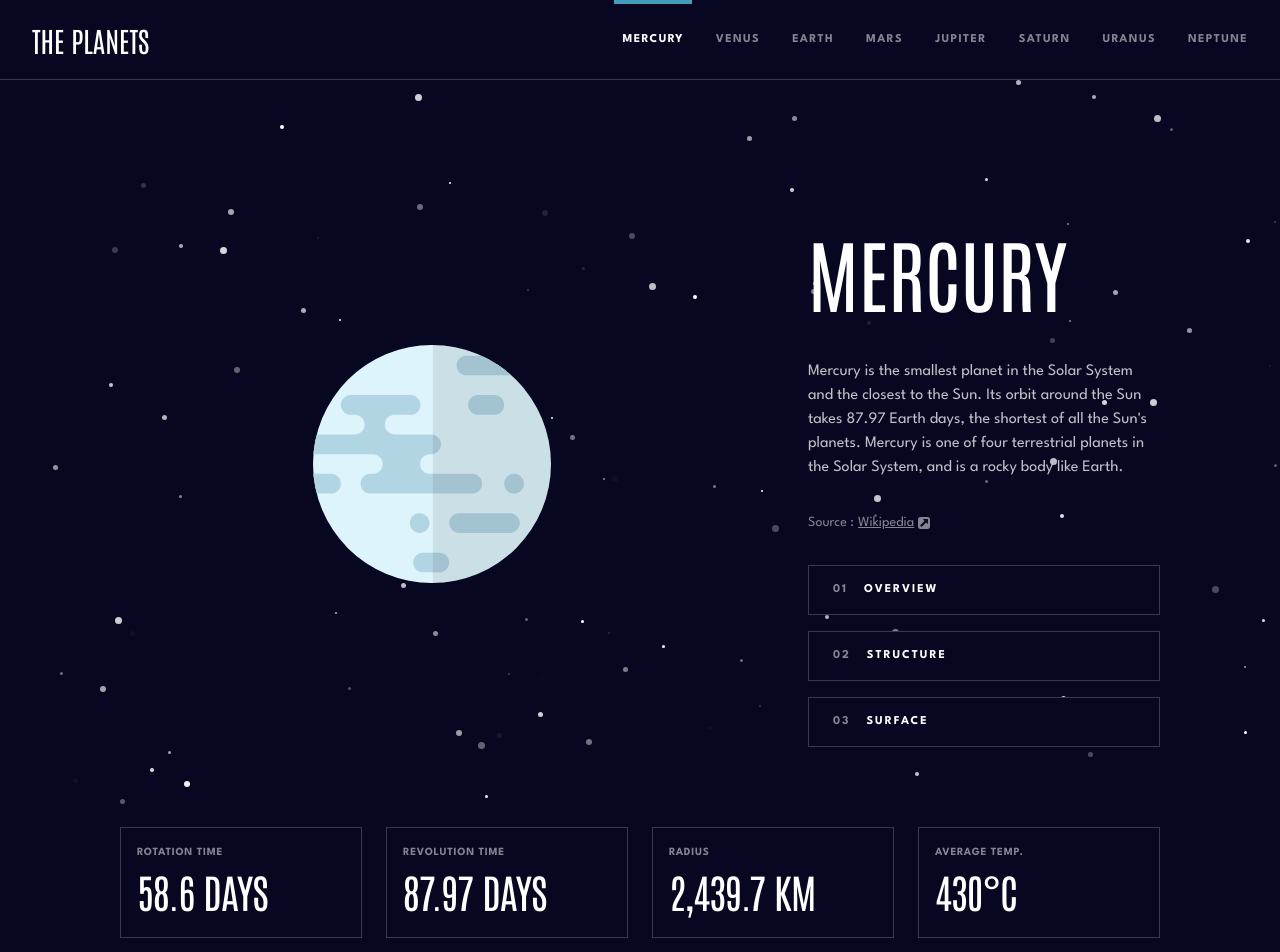
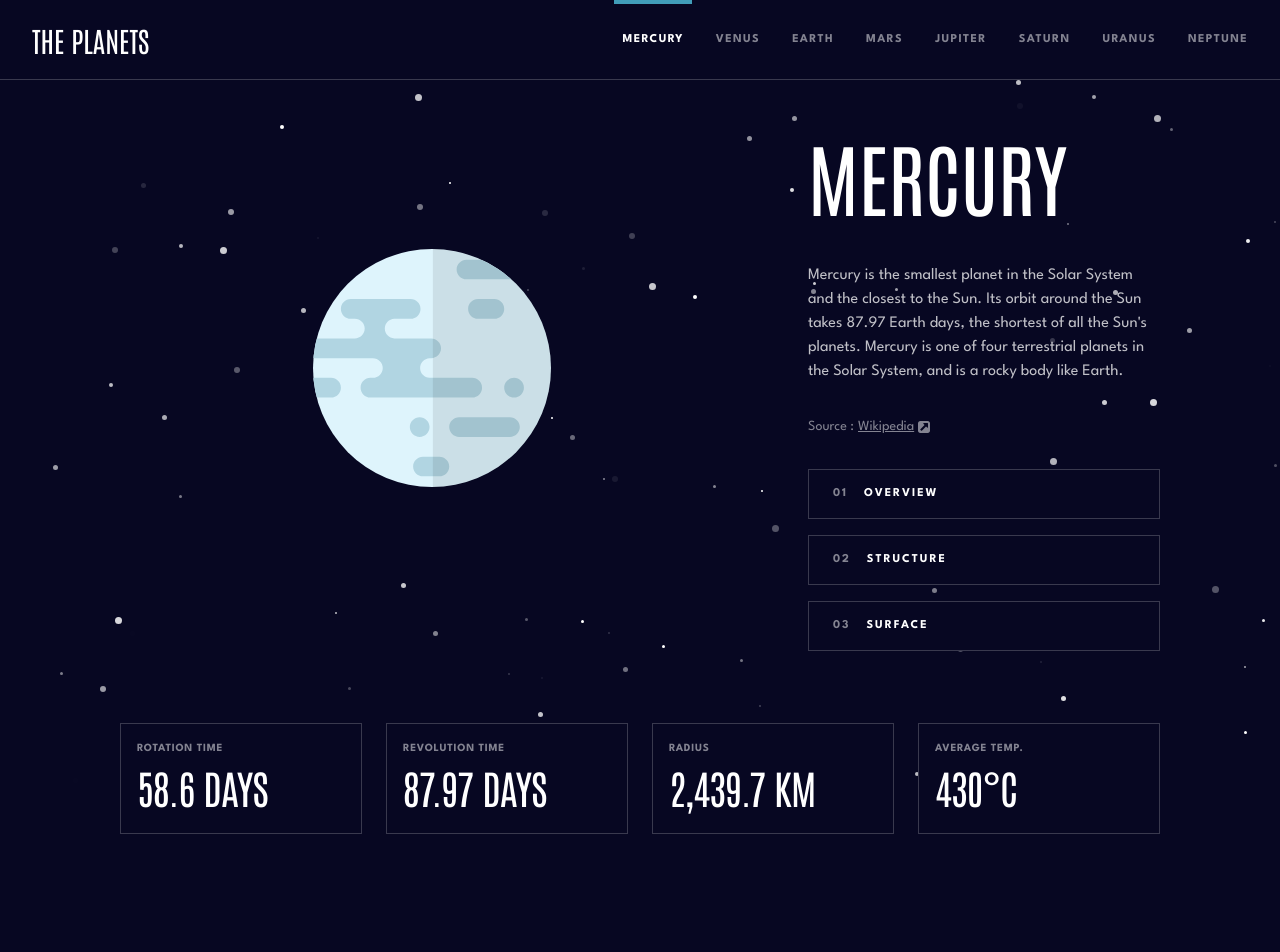
Before and after one commit to mattari97/planets-fact-site, a React (Vite) app: page / in a window 1280 px wide. Shown: the top 952 px of the page. After the commit the page ends 874 px from the top, so only its background shows below. Built offline with nearby package versions, Linux system fonts and the light colour scheme.

Commit message:
Fix landing page overflow on large screen

```diff
--- a/src/App.tsx
+++ b/src/App.tsx
@@ -14,10 +14,10 @@ function App() {
   }, []);
 
   return (
-    <div>
+    <>
       <Navbar />
       <Planet />
-    </div>
+    </>
   );
 }
 
--- a/src/components/TabNavigation/TabNavigation.module.css
+++ b/src/components/TabNavigation/TabNavigation.module.css
@@ -16,6 +16,7 @@
     padding-inline: 0;
     border-bottom: 0;
     counter-reset: count 0;
+    margin-block-end: var(--space-lg);
   }
 }
 
--- a/src/layouts/Planet/Planet.module.css
+++ b/src/layouts/Planet/Planet.module.css
@@ -12,13 +12,15 @@
 
   @media (min-width: 980px) {
     grid-template-columns: 1fr 22rem;
+    grid-template-rows: auto auto 1fr;
     grid-template-areas:
       'image content'
       'image tabs'
       'stats stats';
     width: min(100%, 70rem);
     margin-inline: auto;
-    margin-top: var(--space-7xl);
+    flex-grow: 1;
+    padding-block-start: var(--space-lg);
   }
 }
 
@@ -106,6 +108,7 @@
   gap: var(--space-xs);
   margin-block: var(--space-lg);
   padding-inline: var(--space-md);
+  align-items: center;
 
   @media (min-width: 768px) {
     flex-direction: row;
@@ -118,7 +121,7 @@
   }
 
   @media (min-width: 980px) {
-    margin-block: var(--space-4xl);
+    margin-block: var(--space-xl);
     gap: var(--space-md);
   }
 }
```
